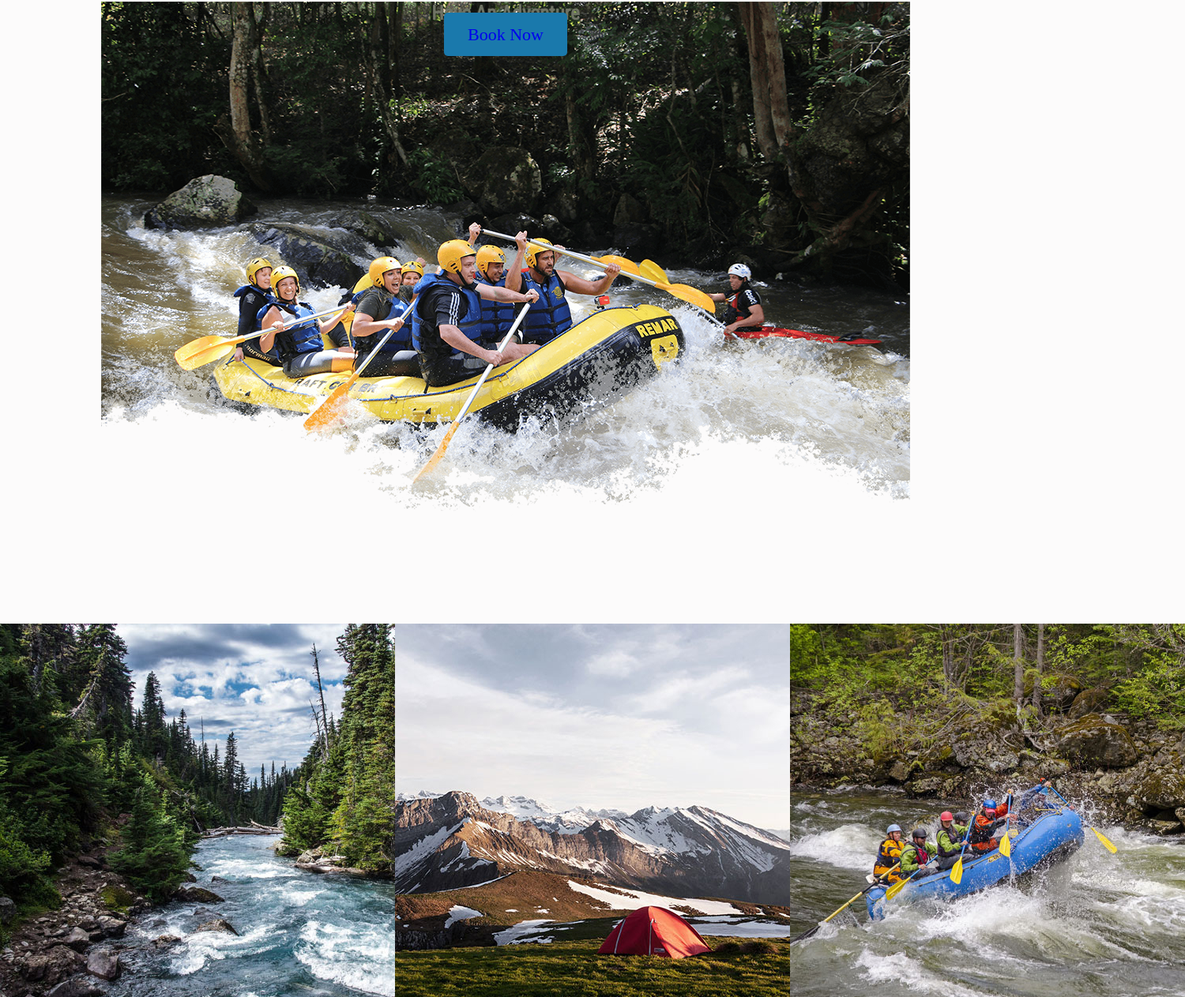
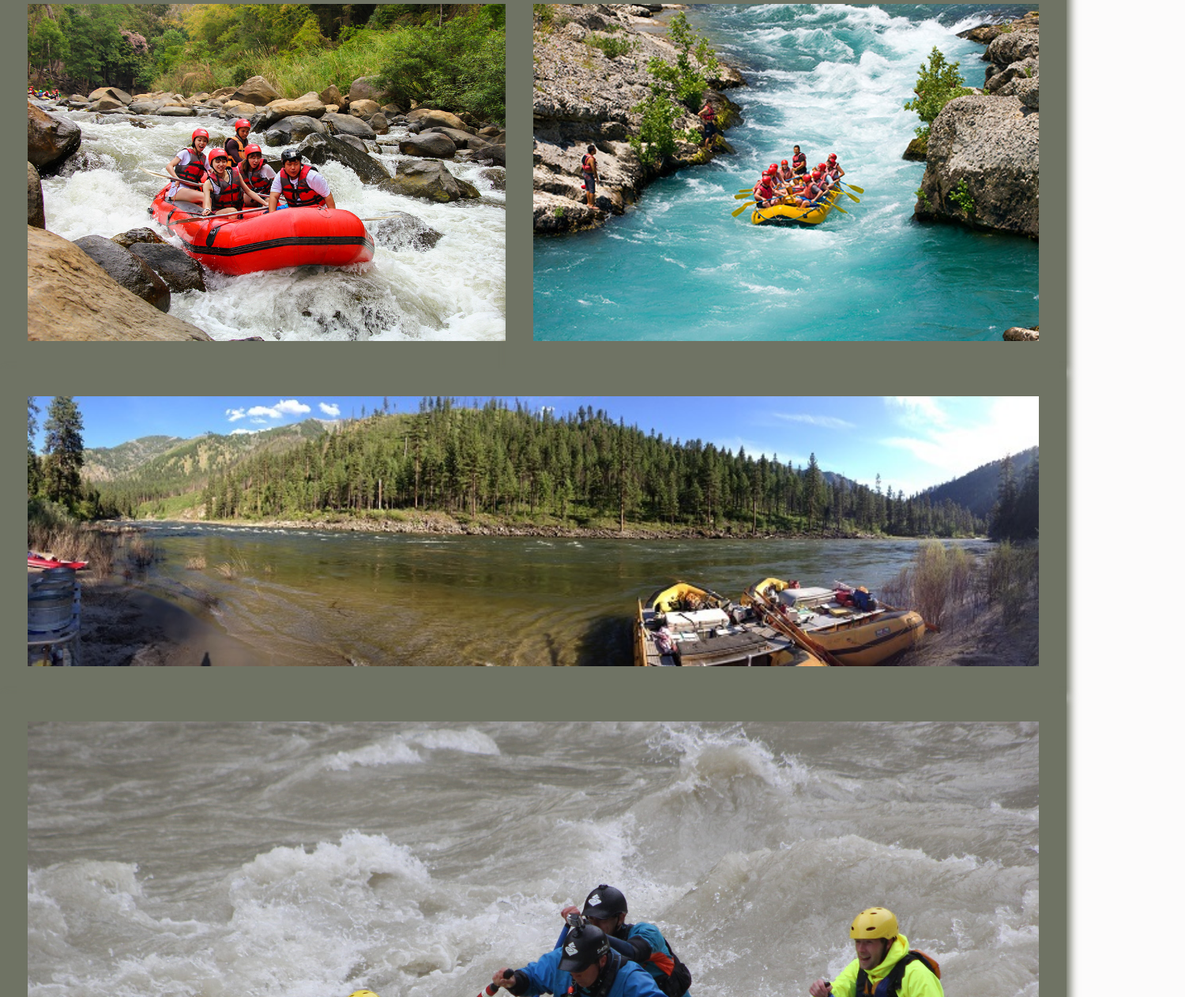
Before and after one commit to okochaamos/my_wdd_130, a plain HTML site: page wwr/rivers.html in a window 1280 px wide. Shown: the part 222-1485 px from the top of the page at 79% size, 1500 px wide, since content can reach past the window. Drawn offline with Linux system fonts and the light colour scheme; a web font is replaced by a local one.

Commit message:
my commit

```diff
--- a/wwr/rivers.html
+++ b/wwr/rivers.html
@@ -7,54 +7,31 @@
     <link  type="text/css" rel="stylesheet" href="styles/styles.css" >
 </head>
 <body>
-    <div id="content">
+    <div id="nest">
     <header> <a id="logo_link" href="index.html">
         <img class="logo" src="images/dryoarlogo.png" alt="Dry Oar Logo" >
-    </a>
+
+     </a>
     <nav>
         <a href="index.html">Home</a>
-        <a href="#">Page 2</a>
+        <a href="#">Rivers</a>
         <a href="site-plan-rafting.html">Site Plan</a>
         <a href="contactus.html">Contact Us</a>
     </nav>
     </header>
-    <div id="hero">
-        <div id="hero-box">
-            <img class="hero-img" src="images/hero.png" alt="People enjoying white water rafting">
-        </div>
-        <section id="hero-msg">
-            <h1 class="home-title">Have An Adventure</h1>
-            <h4>Make Memories with Dry Oar </h4>
-            <div class='button-box'>
-                <a class='book' href="contactus.html">Book Now</a>
-            </div>
-        </section>
-    </div>
-    <main class="home-grid">
-        <section class="rivers-card">
-            <img class="card-img" src="images/rivers.jpg" alt="river in forest">
-            <img class="icon" src="images/river_icon.png" alt="river icon">
-            <h2>Rivers</h2>
-        </section>
-        <section class="camping-card">
-            <img class="card-img" src="images/camping.jpg" alt="tent in mountains">
-            <img class="icon" src="images/fire_icon.png" alt="fire icon">
-            <h2>Camping</h2>
-        </section>
-        <section class="rapids-card">
-            <img class="card-img" src="images/rapids.jpg" alt="rafting boat">
-            <img class="icon" src="images/oars.png" alt="oars icon">
-            <h2>Rapids</h2>
-        </section>
-        <div id="background"></div>
-        <img class="mountains" src="images/mountains.jpg" alt="misty mountains">
-    <section class="msg">
-        <h2>More Than Just The Thrill</h2>
-        <p>Enjoy the breathtaking scenery. From valleys, meadows, canyons, and high peaks; it's way more than just the rapids. It's a great way to get away from it all and relax amongst all the beauty of the great outdoors. </p>
-        <a class='join' href="rivers.html">Join Us</a>
-    </section>
+
+    <main class="rivers-grid">
+        <img class="rafting1" src="images/rafting_page2-1.jpg" alt="rivers 1">
+
+        <img class="rafting2" src="images/rafting_page2-3.jpg" alt="rivers 2">
+
+        <img class="rafting3" src="images/rafting_page2-2.jpg" alt="rivers 3">
+
+        <img class="rafting4" src="images/rafting_page2-4.jpg" alt="rivers 4">
+
     </main>
-    </div>
+
+
     <footer>
         <p>Dry Oar &copy; 2023 - Amos Okocha</p>
         <p><a href="site-plan-rafting.html">Site Plan</a></p>
--- a/wwr/styles/styles.css
+++ b/wwr/styles/styles.css
@@ -215,6 +215,7 @@ footer {
     display: flex;
     justify-content: space-around;
     align-items: center;
+    width: 100%;
 }
 
 .rivers-card {
@@ -292,3 +293,56 @@ nav a {
 footer {
         margin-top: 25px;
     }
+
+
+
+.rivers-grid {
+       display: grid;
+       grid-template-columns: 10 (1fr);
+       grid-template-rows: 10 (1fr);
+       height: auto;
+
+}
+
+.rafting1{
+    grid-column: 1/6;
+    grid-row: 1/5;
+    width : 100% ;
+
+    background-color: #6f7364;
+    padding: 35px;
+    box-shadow: 5px 5px 10px #6f7364;
+
+
+}
+
+.rafting2{
+    grid-column: 6/11;
+    grid-row: 1/5;
+    width : 100% ;
+    background-color: #6f7364;
+    padding: 35px;
+    box-shadow: 5px 5px 10px #6f7364;
+
+}
+
+.rafting3 {
+    grid-column: 1/11;
+    grid-row: 6/9;
+    width: 100% ;
+
+    background-color: #6f7364;
+    padding: 35px;
+    box-shadow: 5px 5px 10px #6f7364;
+
+}
+
+.rafting4 {
+    grid-column: 1/11;
+    grid-row: 9/11;
+    width: 100% ;
+
+    background-color: #6f7364;
+    padding: 35px;
+    box-shadow: 5px 5px 10px #6f7364;
+}
```
Also changed, not shown: wwr/index.html (+1 -1 lines), wwr/images/rafting_page2-1.jpg (added), wwr/images/rafting_page2-2.jpg (added), wwr/images/rafting_page2-3.jpg (added), wwr/images/rafting_page2-4.jpg (added).
